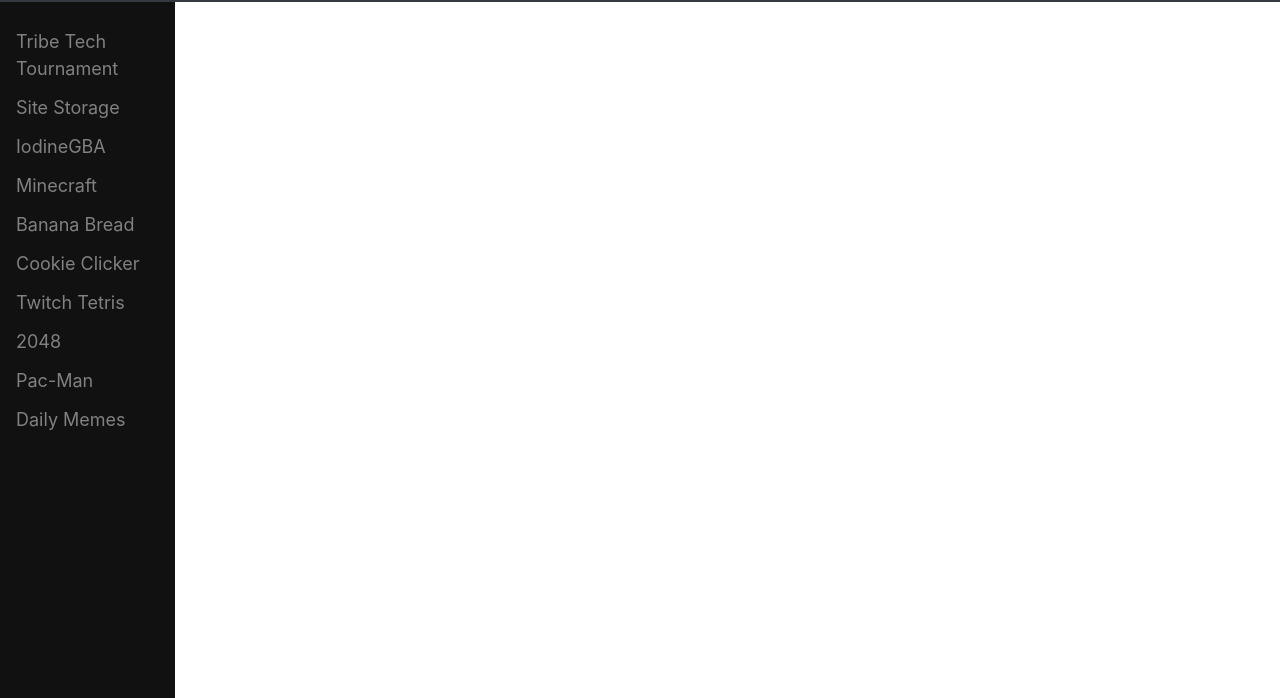
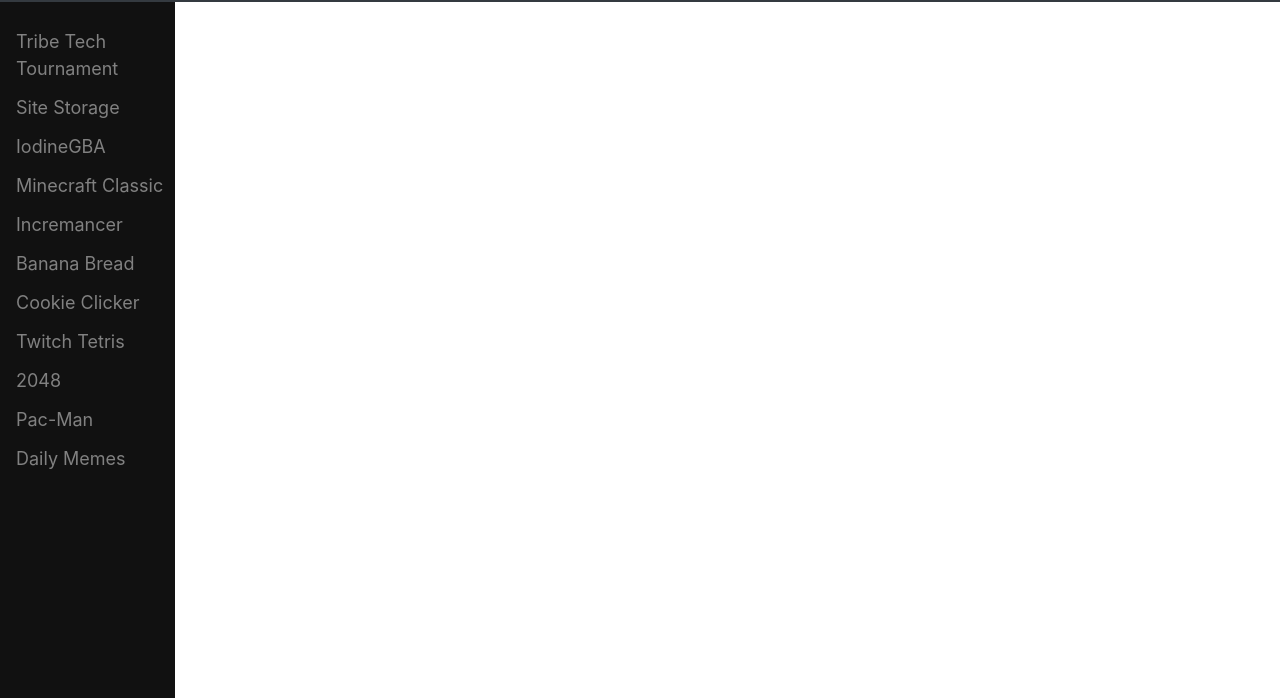
Before and after one commit to SanguineSlayer6/Gam3salot, a website: page siteperf.html in a window 1280 px wide. Shown: the part 102-800 px from the top of the page. Drawn offline with nearby package versions, Linux system fonts and the light colour scheme; a script that the page names is missing.

Commit message:
Update siteperf.html

```diff
--- a/siteperf.html
+++ b/siteperf.html
@@ -128,7 +128,8 @@
       <a href="siteperf.html">Tribe Tech Tournament</a>
       <a href="sitestor.html">Site Storage</a>
       <a href="gba.html">IodineGBA</a>
-      <a href="mcraft.html">Minecraft</a>
+      <a href="mcraft.html">Minecraft Classic</a>
+      <a href="incremancer.html">Incremancer</a>
       <a href="banana.html">Banana Bread</a>
       <a href="cookie.html">Cookie Clicker</a>
       <a href="tetris.html">Twitch Tetris</a>
```
